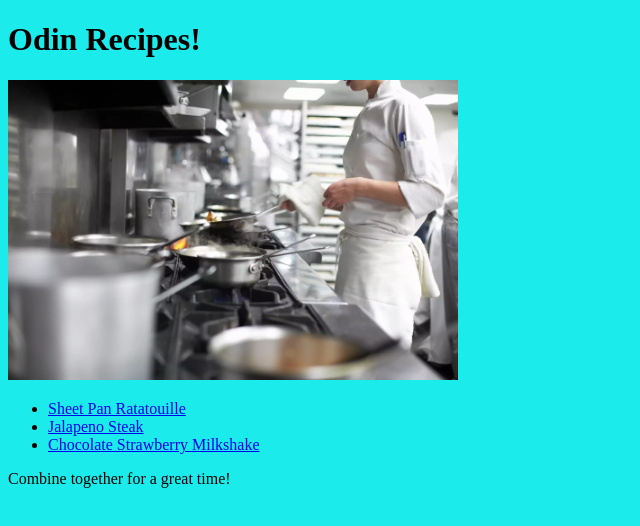
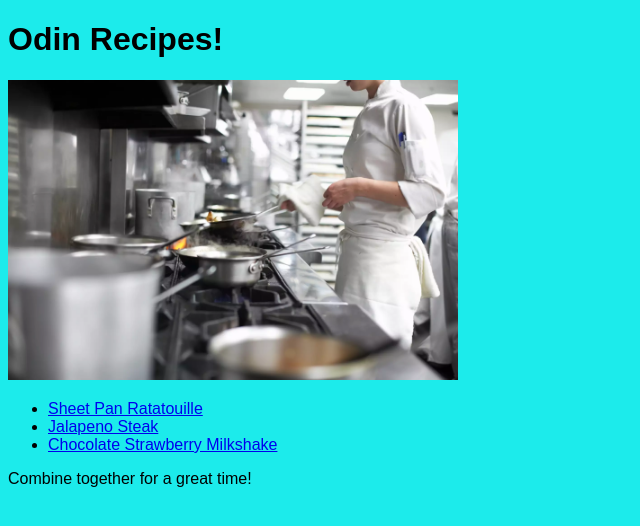
Before and after one commit to Gustav72/odin-recipes, a plain HTML site: page index.html in a window 1280 px wide. Shown: the whole page, without its empty margins (0-640 px from the left). Drawn offline with Linux system fonts and the light colour scheme.

Commit message:
Add sans sarif font to CSS

```diff
--- a/styles.css
+++ b/styles.css
@@ -1,6 +1,7 @@
 * {
     background-color: rgb(28, 235, 235);
     text-align: left;
+    font-family: Arial, Helvetica, sans-serif
 }
 
 img {
```
